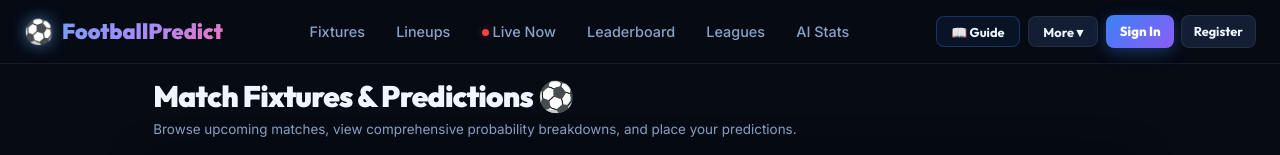
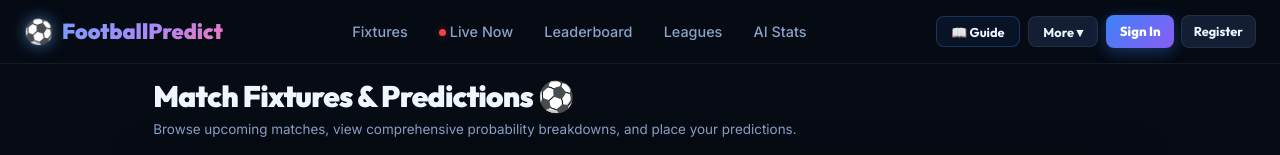
Before and after one commit to Davy255/Footballprediction, a Next.js app in the folder frontend/: page / in a window 1280 px wide. Shown: the top 155 px of the page. Built offline with nearby package versions, Linux system fonts and the light colour scheme; no server answers.

Commit message:
Feat: Remove Lineups tab from match cards and navigation bar pending dedicated live lineup API

```diff
--- a/frontend/src/components/MatchCard.tsx
+++ b/frontend/src/components/MatchCard.tsx
@@ -1040,7 +1040,6 @@ function getClubVenue(teamName: string, leagueName: string = ''): { stadium: str
 
   const tabs: { key: TabKey; label: string }[] = [
     { key: 'ai', label: '📊 Forecast' },
-    { key: 'lineups', label: '👕 Lineups' },
     { key: 'analytics', label: '📝 Analysis' },
     { key: 'sw', label: '⚡ Style' },
     { key: 'predict', label: status.isFinished ? '📋 Result' : '🎯 Predict' },
--- a/frontend/src/components/Navbar.tsx
+++ b/frontend/src/components/Navbar.tsx
@@ -9,7 +9,6 @@ import HowToPlayModal from './HowToPlayModal';
 
 const navLinks = [
   { href: '/fixtures', label: 'Fixtures', public: true, icon: '⚽' },
-  { href: '/lineups', label: 'Lineups', public: true, icon: '👕' },
   { href: '/live', label: 'Live Now', public: true, icon: '🔴' },
   { href: '/leaderboard', label: 'Leaderboard', public: true, icon: '👑' },
   { href: '/leagues', label: 'Leagues', public: true, icon: '🏆' },
```
